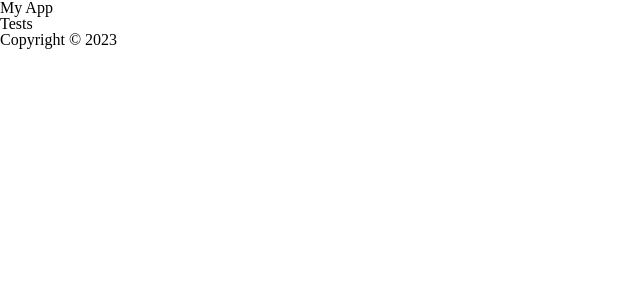
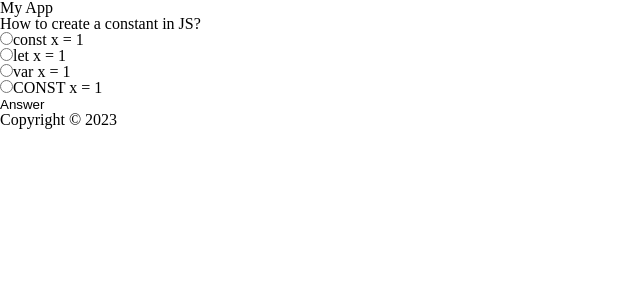
Before and after one commit to SoftRyzen-internship/skillryzen, a React app: page /tests in a window 1280 px wide. Shown: the top 300 px of the page, without its empty margins (0-640 px from the left). Built offline with nearby package versions, Linux system fonts and the light colour scheme.

Commit message:
SR-33: Add basic structure and logic

```diff
--- /dev/null
+++ b/src/modules/common/components/TestQuestion/TestQuestion.tsx
@@ -0,0 +1,60 @@
+import React, { useState } from 'react';
+
+import s from './TestQuestion.module.scss';
+
+interface ITestQuestionProps {
+  questionId: string;
+  title: string;
+  possibleAnswers: {
+    value: string;
+    title: string;
+    label: string;
+  }[];
+  onNextQuestion: (
+    answer: { value: string; title: string; label: string }[]
+  ) => void;
+  hasNextQuestion: boolean;
+}
+
+export const TestQuestion = ({
+  questionId,
+  title,
+  possibleAnswers,
+  onNextQuestion,
+  hasNextQuestion,
+}: ITestQuestionProps) => {
+  const [selectedAnswer, setSelectedAnswer] = useState<string | null>(null);
+
+  const handleAnswer = () => {
+    if (selectedAnswer) {
+      onNextQuestion([{ value: selectedAnswer, title: title, label: '' }]);
+    }
+  };
+
+  return (
+    <div>
+      <h2>{title}</h2>
+      <ul>
+        {possibleAnswers.map((answer) => (
+          <li key={answer.label}>
+            <label htmlFor={answer.label}>
+              <input
+                type='radio'
+                name={questionId}
+                id={answer.label}
+                value={answer.value}
+                checked={selectedAnswer === answer.value}
+                onChange={(e) => setSelectedAnswer(e.target.value)}
+              />
+              {answer.title}
+            </label>
+          </li>
+        ))}
+      </ul>
+      <button disabled={!selectedAnswer} onClick={handleAnswer}>
+        Answer
+      </button>
+      {!hasNextQuestion && <p>The end(here must be next page)</p>}
+    </div>
+  );
+};
--- a/src/modules/pages/TestsPage/TestsPage.tsx
+++ b/src/modules/pages/TestsPage/TestsPage.tsx
@@ -1,5 +1,52 @@
+import { TestQuestion } from '../../../modules/common/components/TestQuestion/TestQuestion';
+
 const TestsPage = () => {
-  return <div>Tests</div>;
+  // тут поки статична заготовка
+  const testQuestion = {
+    id: '3fa85f64-5717-4562-b3fc-2c963f66afa6',
+    title: 'How to create a constant in JS?',
+    possibleAnswers: [
+      {
+        value: 'const',
+        title: 'const x = 1',
+        label: 'A',
+      },
+      {
+        value: 'let',
+        title: 'let x = 1',
+        label: 'B',
+      },
+      {
+        value: 'var',
+        title: 'var x = 1',
+        label: 'C',
+      },
+      {
+        value: 'CONST',
+        title: 'CONST x = 1',
+        label: 'D',
+      },
+    ],
+    onNextQuestion: (
+      answer: { value: string; title: string; label: string }[]
+      // тут буде відповідь з бекенда
+    ) => {},
+    hasNextQuestion: true,
+  };
+
+  return (
+    <div>
+      <div>
+        <TestQuestion
+          questionId={testQuestion.id}
+          title={testQuestion.title}
+          possibleAnswers={testQuestion.possibleAnswers}
+          onNextQuestion={testQuestion.onNextQuestion}
+          hasNextQuestion={testQuestion.hasNextQuestion}
+        />
+      </div>
+    </div>
+  );
 };
 
 export default TestsPage;
```
Also changed, not shown: src/modules/common/components/TestQuestion/TestQuestion.module.scss (added).
